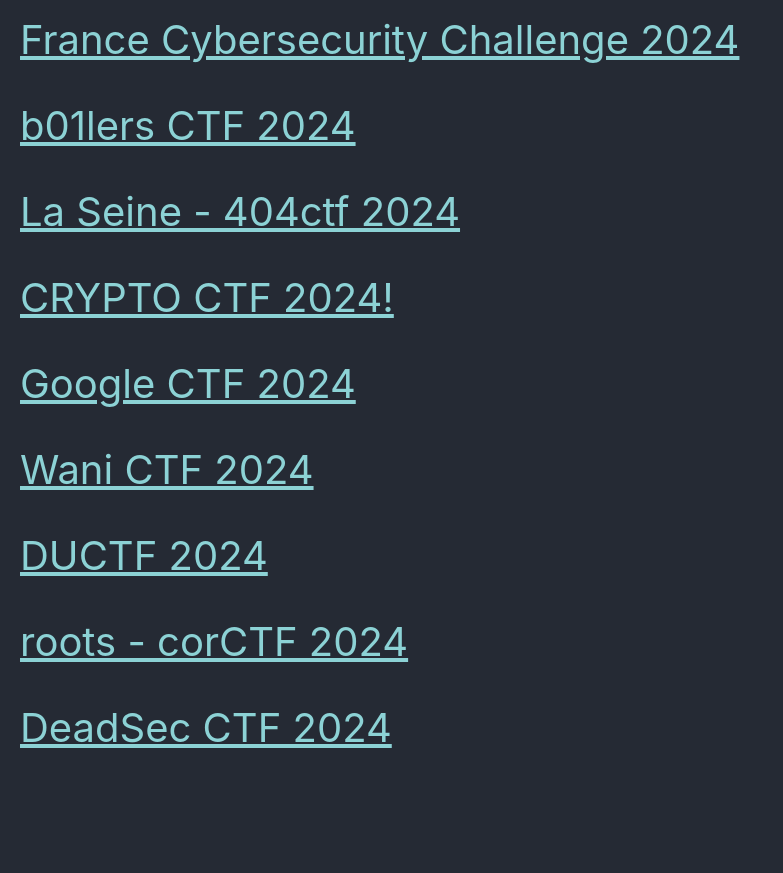
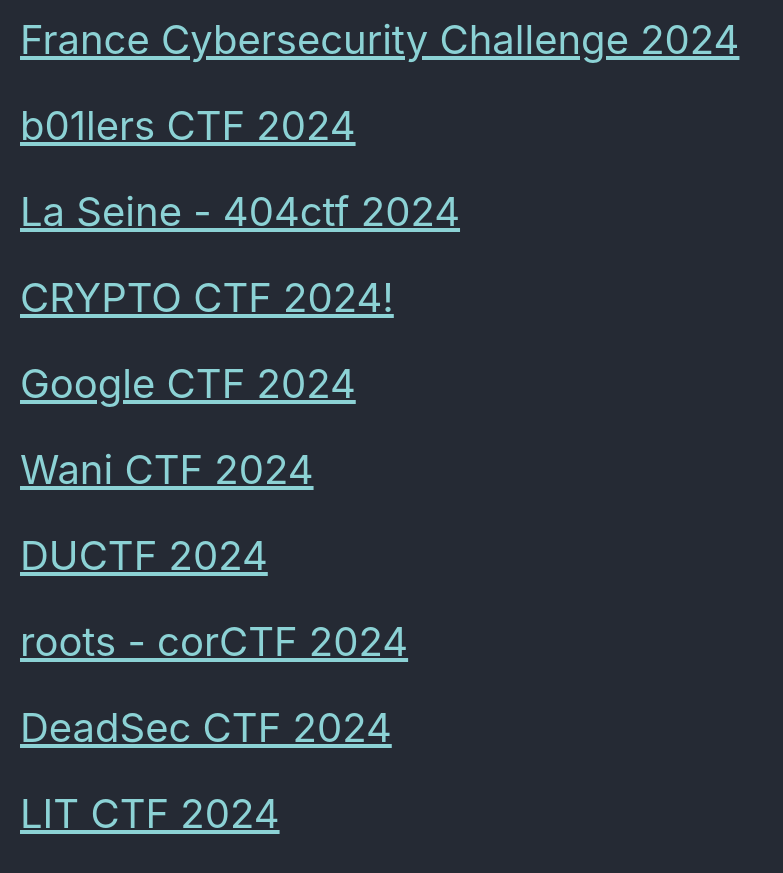
Before and after one commit to Connor-McCartney/Connor-McCartney.github.io, a Jekyll site: the page built from _pages/cryptography/other/other.md, in a window 1280 px wide and 900 px high, scrolled down 2086 px. Shown: the top 873 px of the window, without its empty margins (0-783 px from the left). Built offline with Jekyll 4.4.1, drawn with Linux system fonts in a browser that asks for light colours; cached includes are drawn as plain includes; before the commit the page ends 2900 px from its top, so only the background shows below that.

Commit message:
Update other.md

```diff
--- a/_pages/cryptography/other/other.md
+++ b/_pages/cryptography/other/other.md
@@ -96,3 +96,6 @@ title: Other
 
 
 <span style="font-size:2em;">   [DeadSec CTF 2024](/cryptography/other/DeadSecCTF2024) </span> <br>
+
+
+<span style="font-size:2em;">   [LIT CTF 2024](/cryptography/other/LIT-CTF-2024) </span> <br>
```
